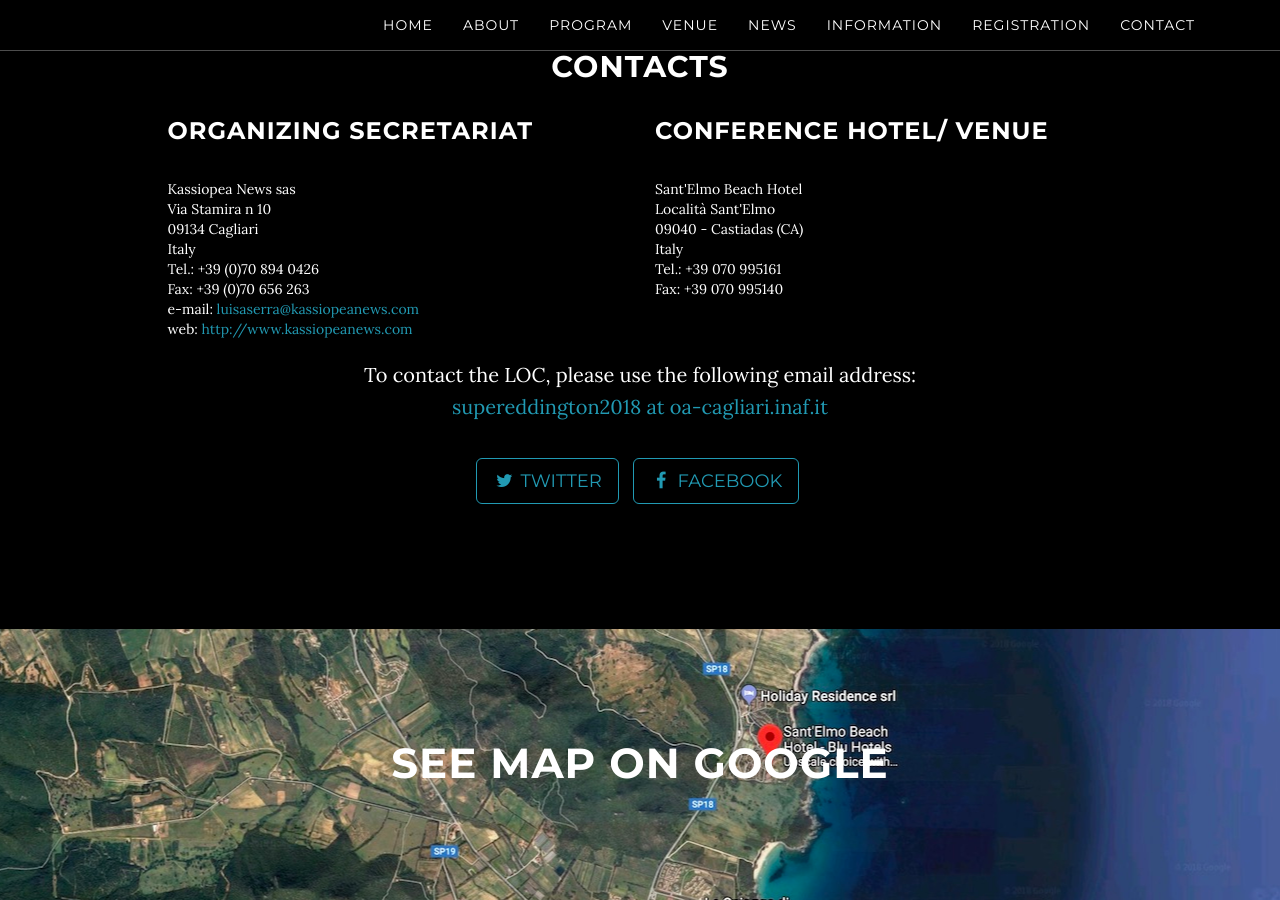
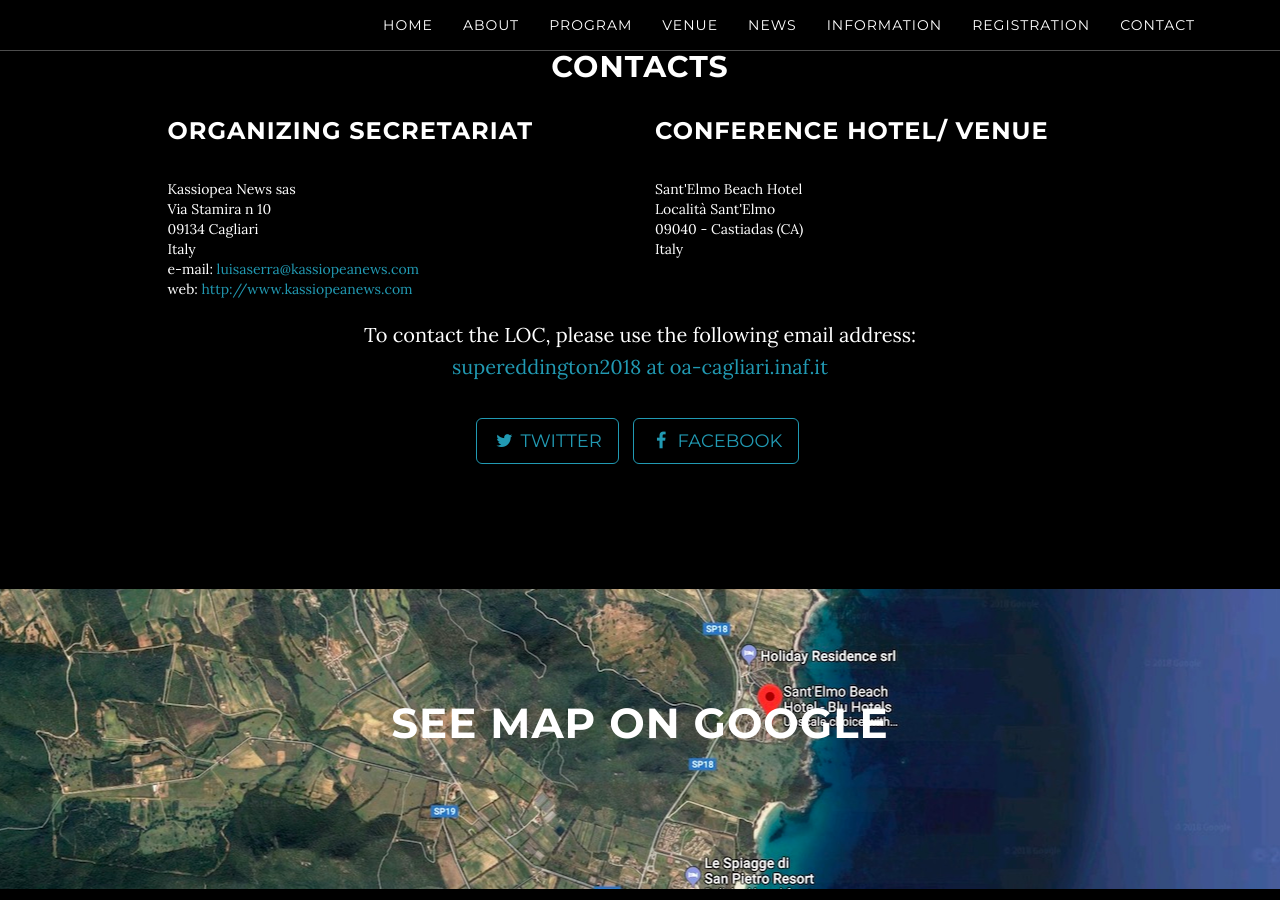
Before and after one commit to breakingthelimits/supereddington2018, a Jekyll site: the page built from index.html, in a window 1280 px wide and 900 px high, scrolled down 3307 px. Built offline with Jekyll 4.4.1, drawn with Linux system fonts in a browser that asks for light colours.

Commit message:
hide tel and fax

```diff
--- a/_includes/contact.html
+++ b/_includes/contact.html
@@ -8,8 +8,8 @@
               Via Stamira n 10<br />
               09134 Cagliari<br />
               Italy<br />
-              Tel.: +39 (0)70 894 0426<br />
-              Fax: +39 (0)70 656 263<br />
+              <!--Tel.: +39 (0)70 894 0426<br />
+              Fax: +39 (0)70 656 263<br /> -->
               e-mail: <a href="mailto:luisaserra@kassiopeanews.com">luisaserra@kassiopeanews.com</a><br />
               web: <a href="http://www.kassiopeanews.com">http://www.kassiopeanews.com</a>
           </div>
@@ -19,8 +19,8 @@
             Località Sant'Elmo <br />
             09040 - Castiadas (CA) <br />
             Italy<br />
-            Tel.: +39 070 995161 <br />
-            Fax: +39 070 995140<br />
+            <!--Tel.: +39 070 995161 <br />
+            Fax: +39 070 995140<br />-->
             <!--E-mail <a href="mailto:bookingelm@bluhotels.it">bookingelm@bluhotels.it</a><br />
             <a href="http://www.hotelsantelmobeach.it/en/">http://www.hotelsantelmobeach.it/en/</a> -->
 
```
